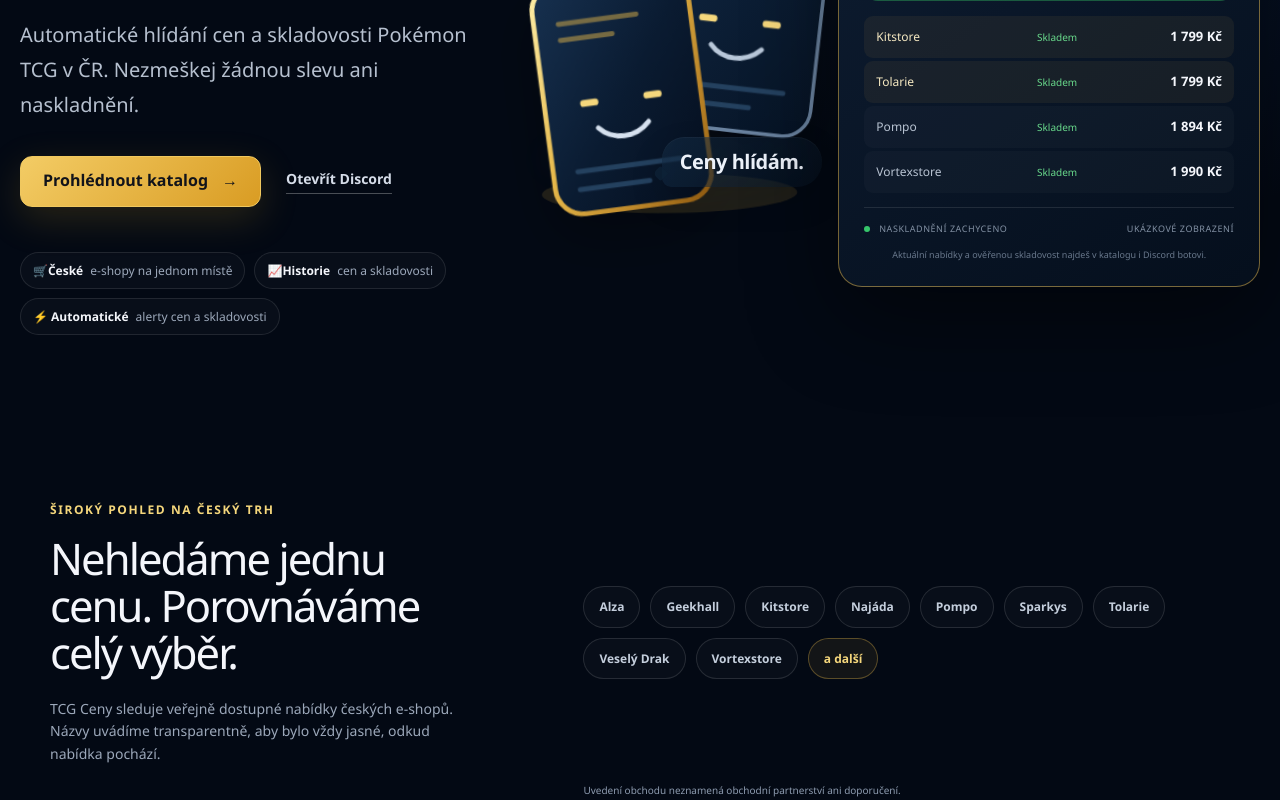
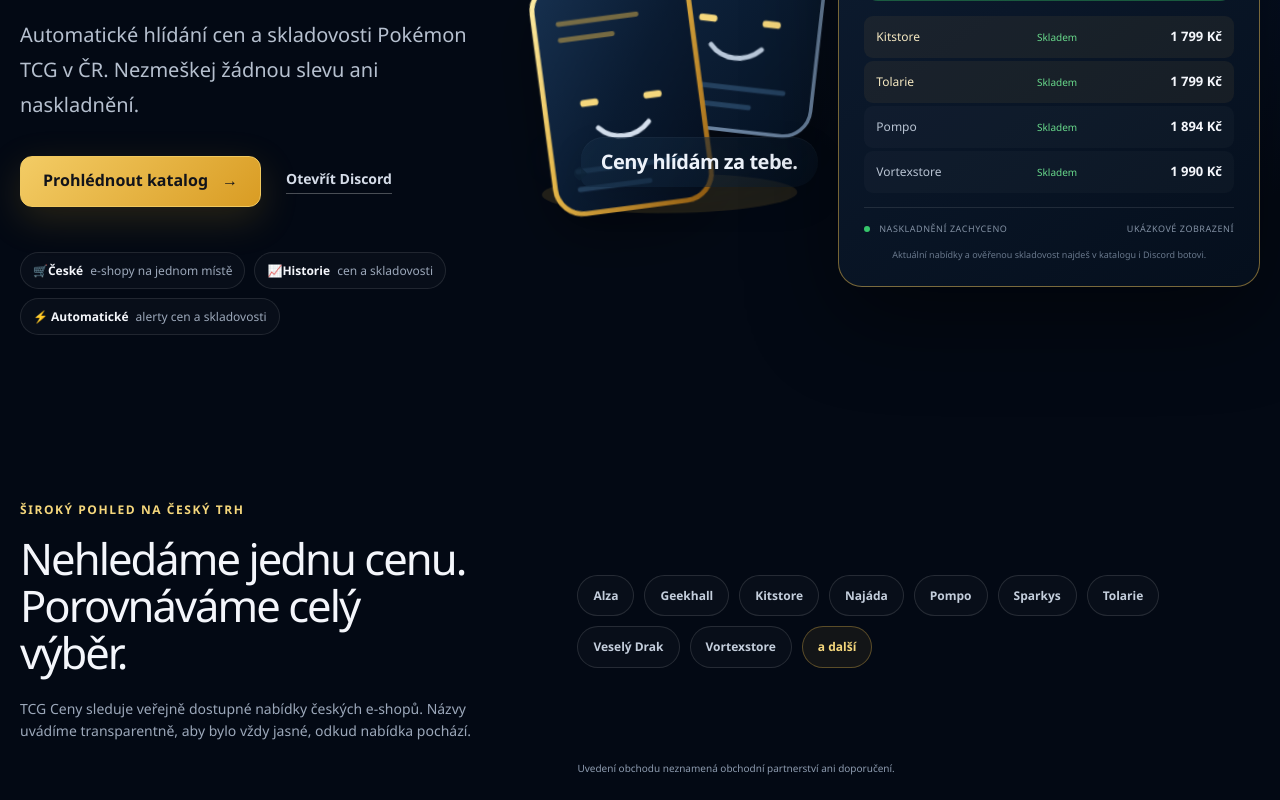
Before and after one commit to Dagy-1/tcg-ceny-web, a Next.js app: page / in a window 1280 px wide. Shown: the part 460-1260 px from the top of the page. Built offline with nearby package versions, Linux system fonts and the light colour scheme; no server answers.

Commit message:
style: align homepage layout widths

```diff
--- a/app/CardCompanion.tsx
+++ b/app/CardCompanion.tsx
@@ -2,7 +2,7 @@
   return (
     <aside
       className="card-companion"
-      aria-label="Průvodce TCG Ceny: Ceny hlídám."
+      aria-label="Průvodce TCG Ceny: Ceny hlídám za tebe."
     >
       <span className="card-companion-figure" aria-hidden="true">
         <svg viewBox="0 0 220 220" role="presentation">
@@ -79,7 +79,7 @@
       </span>
 
       <span className="card-companion-copy">
-        <strong>Ceny hlídám.</strong>
+        <strong>Ceny hlídám za tebe.</strong>
       </span>
     </aside>
   );
--- a/app/globals.css
+++ b/app/globals.css
@@ -620,7 +620,9 @@
 }
 
 @media (min-width: 1240px) {
-  .hero.shell { width: min(1400px, calc(100% - 40px)); }
+  .home-page > .shell,
+  .home-page > .section-dark > .shell,
+  .home-page > .nav { width: min(1400px, calc(100% - 40px)); }
   .hero {
     min-height: 690px;
     grid-template-areas: "copy companion market";
@@ -647,7 +649,7 @@
     transform: translateX(-50%);
   }
   .card-companion-figure svg { width: 360px; height: 360px; }
-  .card-companion-copy { right: -16px; bottom: 55px; }
+  .card-companion-copy { right: -12px; bottom: 55px; padding-inline: 20px; }
   .market-card-top { gap: 14px; }
   .market-card h2 { font-size: 24px; }
   .product-visual { width: 165px; height: 150px; }
--- a/app/page.tsx
+++ b/app/page.tsx
@@ -78,7 +78,7 @@
 
 export default function Home() {
   return (
-    <main>
+    <main className="home-page">
       <nav className="nav" aria-label="Hlavní navigace">
         <a className="brand" href="#uvod" aria-label="TCG Ceny – úvod">
           <span className="brand-mark" aria-hidden="true">
```
Also changed, not shown: 1 other file (tests, documents, lock files or other folders).
